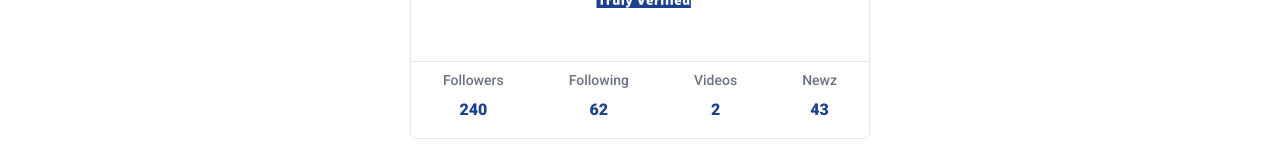
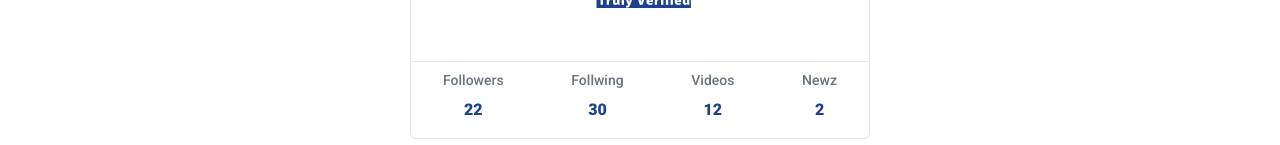
Before and after one commit to pilentboy/NewzCast, a React (Create React App) app: page /newzcast/profile in a window 1280 px wide. Shown: the part 332-477 px from the top of the page. Built offline with nearby package versions, Linux system fonts and the light colour scheme.

Commit message:
user map for UserProfileActivityInfo and siplay modal container

```diff
--- a/src/components/modal/ModalContainer.jsx
+++ b/src/components/modal/ModalContainer.jsx
@@ -1,5 +1,5 @@
 
-export default function ModalContainer({ children, display = 'hidden', setDisplay }) {
+export default function ModalContainer({ children, display, setDisplay }) {
 
     const handleClick = (e) => {
 
--- a/src/components/profile/UserProfileActivityInfo.jsx
+++ b/src/components/profile/UserProfileActivityInfo.jsx
@@ -1,10 +1,14 @@
 
 
-function UserProfileActivityInfo({ title, value, action }) {
+function UserProfileActivityInfo({ title, value, action, setActivityInfoClickedTitle }) {
     return (
         <li
             className="flex flex-col items-center space-y-2 cursor-pointer"
-            onClick={() => action()}
+            onClick={() => {
+                action()
+                setActivityInfoClickedTitle(title)
+            }
+            }
         >
             <span className=" text-sm  text-gray-500 font-medium">
                 {title}
--- a/src/pages/profile.jsx
+++ b/src/pages/profile.jsx
@@ -18,6 +18,23 @@ const Profile = () => {
     const [like2, setLike2] = useState(false)
     const [activityInfoClickedTitle, setActivityInfoClickedTitle] = useState(null)
     const [modalContainerDisplay, setModalContainerDisplay] = useState("hidden")
+    const [userProfileActivityList, setx] = useState([
+        {
+            title: 'Followers', value: '22'
+        },
+        {
+            title: 'Follwing', value: '30'
+        },
+        {
+            title: 'Videos', value: '12'
+        },
+        {
+            title: 'Newz', value: '2'
+        },
+    ])
+
+
+
     return (
         // user's profile box -- some info about user
         <HomeContainer>
@@ -37,14 +54,29 @@ const Profile = () => {
                 </div>
 
                 <ul className="py-2 px-8  flex justify-between items-start">
-                    <UserProfileActivityInfo title='Followers' value='240' action={() => setModalContainerDisplay("flex")} />
-                    <UserProfileActivityInfo title='Following' value='62' />
-                    <UserProfileActivityInfo title='Videos' value='2' />
-                    <UserProfileActivityInfo title='Newz' value='43' />
+
+                    {
+                        userProfileActivityList.map((list, id) => {
+                            return (
+                                <UserProfileActivityInfo
+                                    title={list.title}
+                                    value={list.value}
+                                    action={() => setModalContainerDisplay("flex")}
+                                    setActivityInfoClickedTitle={setActivityInfoClickedTitle}
+                                    key={id} />
+                            )
+                        })
+
+                    }
                 </ul>
+
                 <ModalContainer
                     display={modalContainerDisplay}
                     setDisplay={setModalContainerDisplay}>
+
+                    <h1 className="text-red text-lg">
+                        {activityInfoClickedTitle}
+                    </h1>
 
                 </ModalContainer>
             </div>
```
